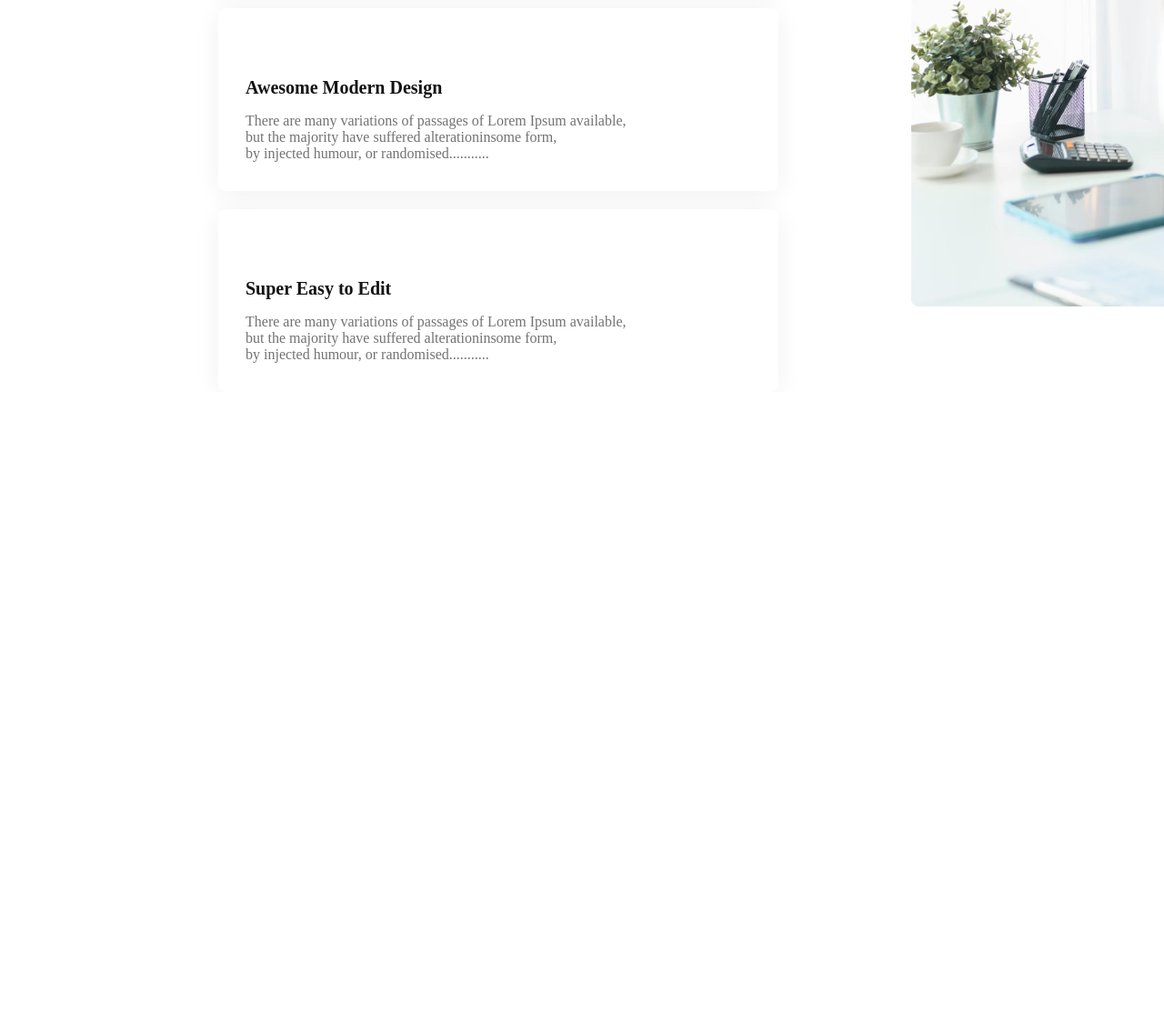
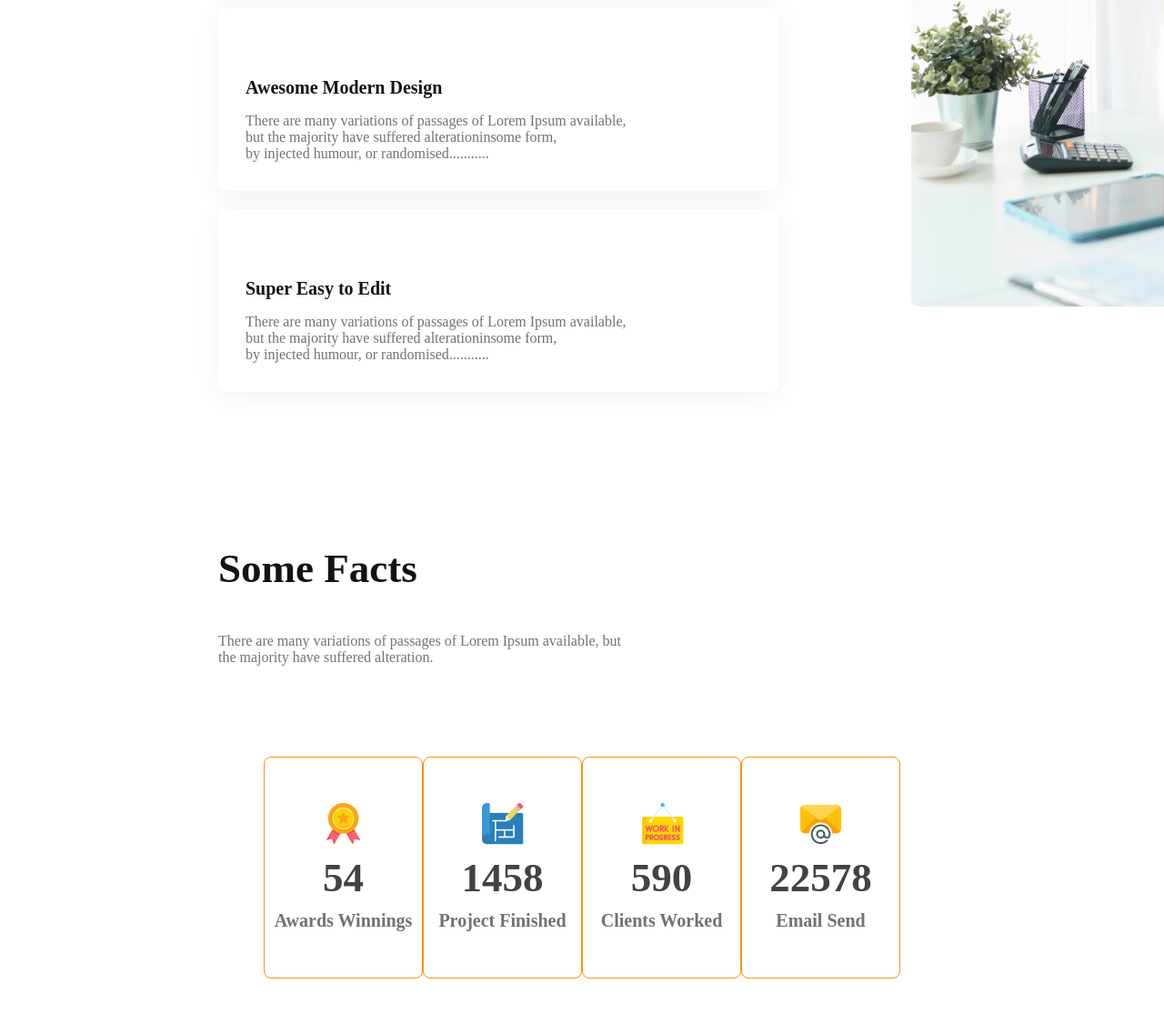
Before and after one commit to yeasinarafat0888/g3-architects-resources, a plain HTML site: page index.html in a window 1280 px wide. Shown: the part 2936-4051 px from the top of the page at 91% size. Before the commit the page ends 3367 px from the top, so only its background shows below. Drawn offline with Linux system fonts and the light colour scheme.

Commit message:
Some Fact Section

```diff
--- a/Css Files/styles.css
+++ b/Css Files/styles.css
@@ -115,7 +115,7 @@ button {
   margin-top: 130px;
   gap: 146px;
 }
-.vertical{
+.vertical {
   display: flex;
   gap: 21px;
 }
@@ -167,10 +167,125 @@ button {
   font-size: 16px;
   font-weight: 400;
 }
+
+/* problem */
+
+.ten-year {
+  position: absolute;
+  right: -50px;
+  border: 0px;
+  border-radius: 8px;
+  background: #ff900e;
+  width: 342px;
+  height: 200px;
+}
 .love-enjoy-img {
   width: 708px;
   height: 982px;
   margin-right: 240px;
+}
+
+/* Some Fact Styles */
+.some-fact-section > h3 {
+  color: var(--Dark-01, #131313);
+  font-family: "Work Sans";
+  font-size: 45px;
+  font-weight: 700;
+  margin-top: 168px;
+  margin-left: 240px;
+}
+.some-fact-section > p {
+  color: var(--Dark-03, #727272);
+  font-family: "Work Sans";
+  font-size: 16px;
+  font-weight: 400;
+  margin-top: 24px;
+  margin-bottom: 100px;
+  margin-left: 240px;
+}
+.some-fact-category {
+  display: flex;
+  justify-content: space-between;
+  margin-left: 290px;
+  margin-right: 290px;
+  margin-bottom: 180px;
+}
+.award,
+.project,
+.clients,
+.email {
+  display: grid;
+  align-items: center;
+  justify-items: center;
+  align-content: center;
+  border-radius: 8px;
+  border: 1px solid #ff900e;
+  width: 241.831px;
+  height: 241.831px;
+}
+.award > h5 {
+  color: var(--Dark-02, #424242);
+  font-family: "Work Sans";
+  font-size: 45px;
+  font-weight: 600;
+  margin-top: 10px;
+  margin-bottom: 10px;
+}
+.project > h5 {
+  color: var(--Dark-02, #424242);
+  font-family: "Work Sans";
+  font-size: 45px;
+  font-weight: 600;
+  margin-top: 10px;
+  margin-bottom: 10px;
+}
+.clients > h5 {
+  color: var(--Dark-02, #424242);
+  font-family: "Work Sans";
+  font-size: 45px;
+  font-weight: 600;
+  margin-top: 10px;
+  margin-bottom: 10px;
+}
+.email > h5 {
+  color: var(--Dark-02, #424242);
+  font-family: "Work Sans";
+  font-size: 45px;
+  font-weight: 600;
+  margin-top: 10px;
+  margin-bottom: 10px;
+}
+.award > p {
+  color: var(--Dark-03, #727272);
+  font-family: "Work Sans";
+  font-size: 20px;
+  font-weight: 600;
+  margin-top: 0px;
+  margin-bottom: 0px;
+}
+.project > p {
+  color: var(--Dark-03, #727272);
+  font-family: "Work Sans";
+  font-size: 20px;
+  font-weight: 600;
+  margin-top: 0px;
+  margin-bottom: 0px;
+}
+.clients > p {
+  color: var(--Dark-03, #727272);
+  font-family: "Work Sans";
+  font-size: 20px;
+  font-weight: 600;
+  margin-top: 0px;
+  margin-bottom: 0px;
+}
+.email > p {
+  color: var(--Dark-03, #727272);
+  font-family: "Work Sans";
+  font-size: 20px;
+  font-weight: 600;
+  margin-top: 0px;
+  margin-bottom: 0px;
 }
 
 /* Media Quires For Website */
--- a/index.html
+++ b/index.html
@@ -59,39 +59,75 @@
   <!-- Love & Enjoy Section -->
   <section class="love-enjoy">
     <div class="love-enjoy-content">
+      <div class="ten-year">
+        10+Year <br> Experience</div>
       <div class="vertical">
-      <div class="vl"></div>
-      <div class="group-title">Features you will <br> love & enjoy</div>
+        <div class="vl"></div>
+        <div class="group-title">Features you will <br> love & enjoy</div>
       </div>
-      <div class="group-description">There are many variations of passages of Lorem Ipsum available, but the <br> majority
+      <div class="group-description">There are many variations of passages of Lorem Ipsum available, but the <br>
+        majority
         have suffered alteration in some form,
         by injected humour, or <br> randomised words which don't look even</div>
-        <div class="all-group-section">
+      <div class="all-group-section">
         <div class="group-section">
           <h6>Dexktop & Mobile Version</h6>
-          <p>There are many variations of passages of Lorem Ipsum available, <br> but the majority have suffered alterationinsome form, <br> by injected humour, or randomised...........</p>
+          <p>There are many variations of passages of Lorem Ipsum available, <br> but the majority have suffered
+            alterationinsome form, <br> by injected humour, or randomised...........</p>
         </div>
         <div class="group-section">
           <h6>Drag & Drop Builder</h6>
-          <p>There are many variations of passages of Lorem Ipsum available, <br> but the majority have suffered alterationinsome
+          <p>There are many variations of passages of Lorem Ipsum available, <br> but the majority have suffered
+            alterationinsome
             form, <br> by injected humour, or randomised...........</p>
         </div>
         <div class="group-section">
           <h6>Awesome Modern Design</h6>
-          <p>There are many variations of passages of Lorem Ipsum available, <br> but the majority have suffered alterationinsome
+          <p>There are many variations of passages of Lorem Ipsum available, <br> but the majority have suffered
+            alterationinsome
             form, <br> by injected humour, or randomised...........</p>
         </div>
         <div class="group-section">
           <h6>Super Easy to Edit</h6>
-          <p>There are many variations of passages of Lorem Ipsum available, <br> but the majority have suffered alterationinsome
+          <p>There are many variations of passages of Lorem Ipsum available, <br> but the majority have suffered
+            alterationinsome
             form, <br> by injected humour, or randomised...........</p>
         </div>
-        </div>
+      </div>
     </div>
     <div class="love-enjoy-img">
       <img src="images/architect.png" alt="">
     </div>
   </section>
+
+  <!-- Some Fact Section -->
+  <div class="some-fact-section">
+    <h3>Some Facts</h3>
+    <p>There are many variations of passages of Lorem Ipsum available, but <br> the majority have suffered alteration.
+    </p>
+    <div class="some-fact-category">
+      <div class="award">
+        <img src="images/icons/ribon.png" alt="">
+        <h5>54</h5>
+        <p>Awards Winnings</p>
+      </div>
+      <div class="project">
+        <img src="images/icons/projects.png" alt="">
+        <h5>1458</h5>
+        <p>Project Finished</p>
+      </div>
+      <div class="clients">
+        <img src="images/icons/customers.png" alt="">
+        <h5>590</h5>
+        <p>Clients Worked</p>
+      </div>
+      <div class="email">
+        <img src="images/icons/email.png" alt="">
+        <h5>22578</h5>
+        <p>Email Send</p>
+      </div>
+    </div>
+  </div>
 </body>
 
 </html>
```
